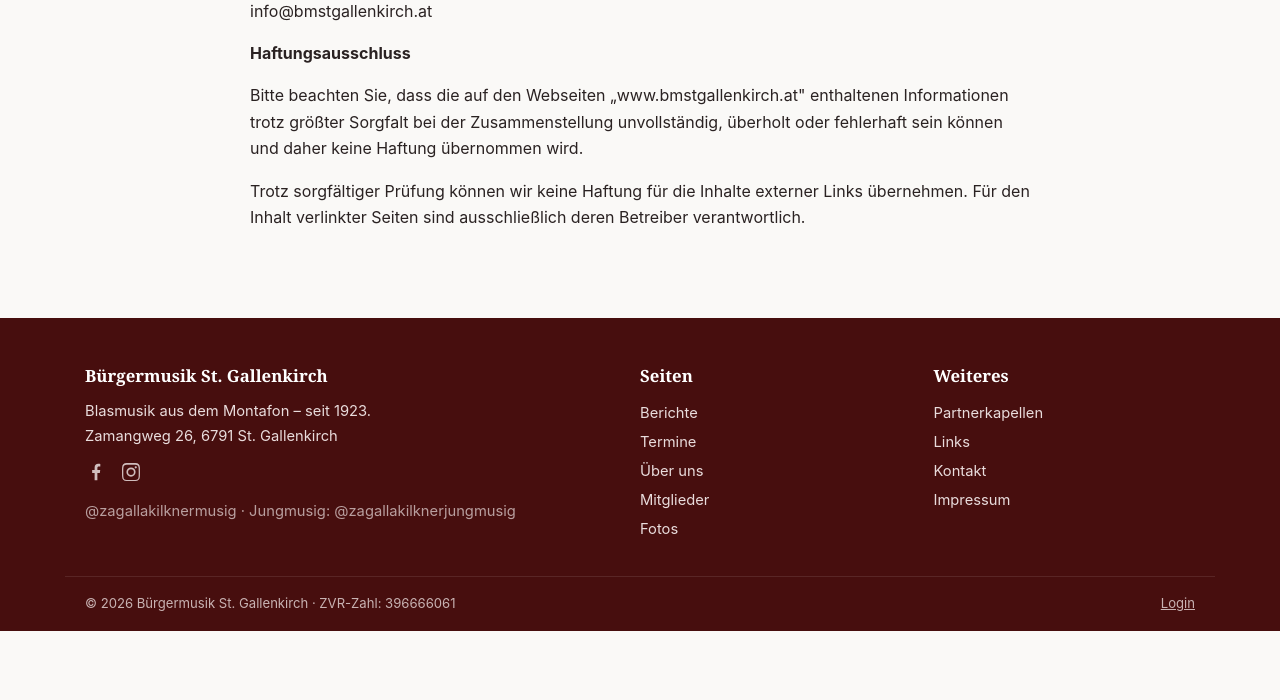
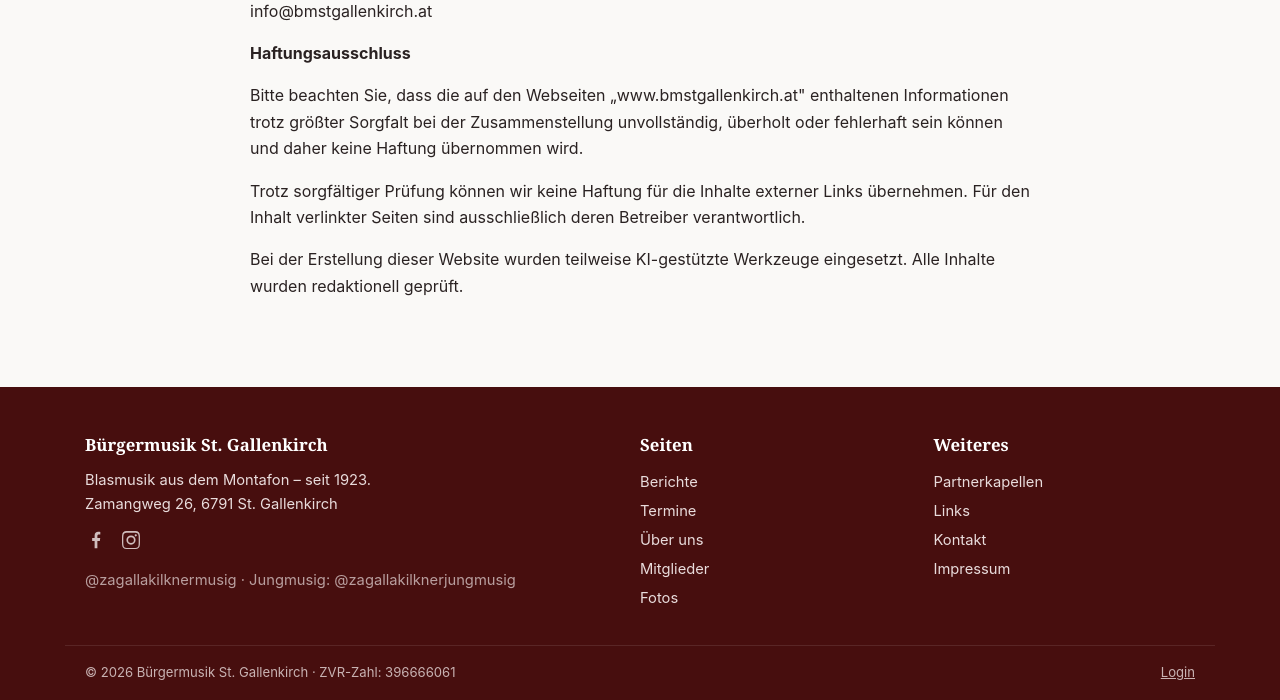
Before and after one commit to FSCreative/bm-st-gallenkirch, a Node server app: page /impressum in a window 1280 px wide. Shown: the part 445-1145 px from the top of the page. Before the commit the page ends 1076 px from the top, so only its background shows below. Run offline with Node 20, Linux system fonts and the light colour scheme; data comes from the database, SQL or seed files in the repository; data that the repository does not hold is empty; some libraries are stand-ins or nearby versions.

Commit message:
Hinweis auf teilweise KI-gestützte Erstellung ergänzen
Co-Authored-By: Claude Opus 5.5 <noreply@anthropic.com>
Claude-Session: https://claude.ai/code/session_0183h2bU3qrYsR8xdfd4zSHm

```diff
--- a/views/impressum.ejs
+++ b/views/impressum.ejs
@@ -1,6 +1,8 @@
 <%- include('partials/header') %>
 <section class="page-head"><div class="container"><h1>Impressum</h1></div></section>
 <section class="section">
-  <div class="container narrow"><div class="prose reveal"><%- nl2p(text) %></div></div>
+  <div class="container narrow"><div class="prose reveal"><%- nl2p(text) %>
+    <p>Bei der Erstellung dieser Website wurden teilweise KI-gestützte Werkzeuge eingesetzt. Alle Inhalte wurden redaktionell geprüft.</p>
+  </div></div>
 </section>
 <%- include('partials/footer') %>
```
